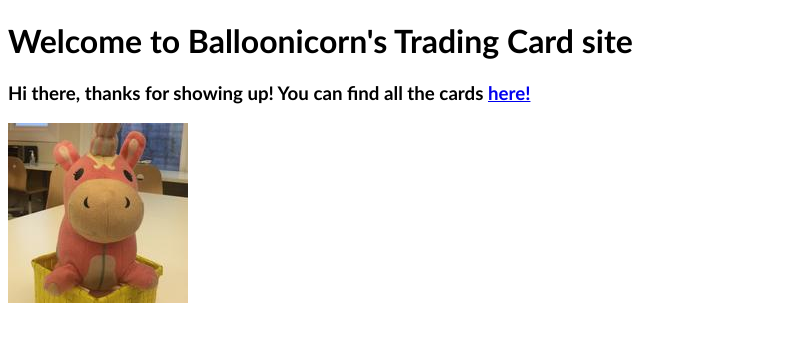
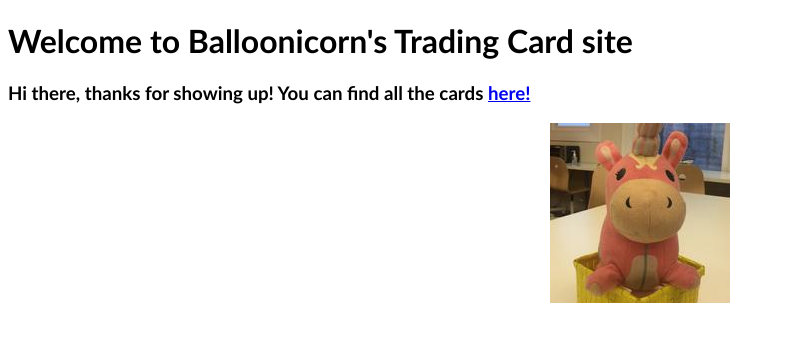
Before and after one commit to andersonnatasha/Using-React-Props-for-a-Trading-Card-Site, a Flask app: page / in a window 1280 px wide. Shown: the top 342 px of the page, without its empty margins (0-785 px from the left). Run offline with Flask 2, Linux system fonts and the light colour scheme; some libraries are stand-ins or nearby versions.

Commit message:
center homepage image

```diff
--- a/static/css/site.css
+++ b/static/css/site.css
@@ -8,10 +8,10 @@ div.card {
 }
 
 body {
-  font-family: "Trebuchet MS", Helvetica, sans-serif
+  font-family: 'Trebuchet MS', Helvetica, sans-serif;
 }
 
-#balloonicorn-img {
+#homepage-balloonicorn {
   display: block;
   width: 180px;
   margin-left: auto;
--- a/static/js/homepage.jsx
+++ b/static/js/homepage.jsx
@@ -4,7 +4,7 @@ function Homepage() {
   return (
     <div>
     <h3> Hi there, thanks for showing up! You can find all the cards <a href="/cards">here!</a> </h3>
-    <img src="/static/img/balloonicorn.jpg"></img>
+    <img id="homepage-balloonicorn" src="/static/img/balloonicorn.jpg"></img>
     </div>
 
 );
```
